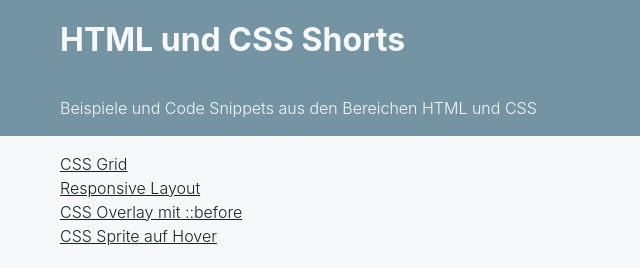
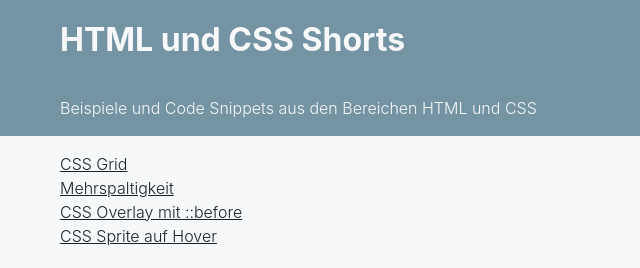
Before and after one commit to ehy-training/html-css-shorts, a plain HTML site: page index.html in a window 1280 px wide. Shown: the top 268 px of the page, 0-640 px from the left. Drawn offline with Linux system fonts and the light colour scheme; a web font is replaced by a local one.

Commit message:
Version: 1.5

```diff
--- a/index.html
+++ b/index.html
@@ -1,5 +1,5 @@
 <!DOCTYPE html>
-<!--Version: 1.4-->
+<!--Version: 1.5-->
 <html>
 <head>
     <meta name="viewport" content="width=device-width, initial-scale=1">
@@ -20,7 +20,7 @@
         <section class="overview">
             <ul>
                 <li><a href="css-grid.html">CSS Grid</a></li>
-                <li><a href="responsive-layout.html">Responsive Layout</a></li>
+                <li><a href="mehrspaltigkeit.html">Mehrspaltigkeit</a></li>
                 <li><a href="css-overlay-before.html">CSS Overlay mit ::before</a></li>
                 <li><a href="css-hover-sprite.html">CSS Sprite auf Hover</a></li>
             </ul>
--- a/style.css
+++ b/style.css
@@ -1,8 +1,8 @@
 /*---------------------
 HTML CSS Shorts
 Stylesheet für die Übersichtsseiten.
-Enno Hyttrek 2023
-Version: 1.4
+Enno Hyttrek 2024
+Version: 1.5
 ---------------------*/
 
 
```
Also changed, not shown: css-flex-fl-unit.html (+1 -1 lines), css-grid.html (+1 -1 lines), css-hover-sprite.html (+1 -1 lines), css-overlay-before.html (+1 -1 lines), html-css-footer-unten-weg1.html (+1 -0 lines), html-css-footer-unten-weg2.html (+1 -0 lines), html-css-zentrieren-und-abstaende.html (renamed from html-css-zentrien-und-abstaende.html, +1 -0 lines), mehrspaltigkeit.html (renamed from responsive-layout.html, +1 -1 lines), responsive-layout-flex.html (+1 -1 lines), 1 other file.
